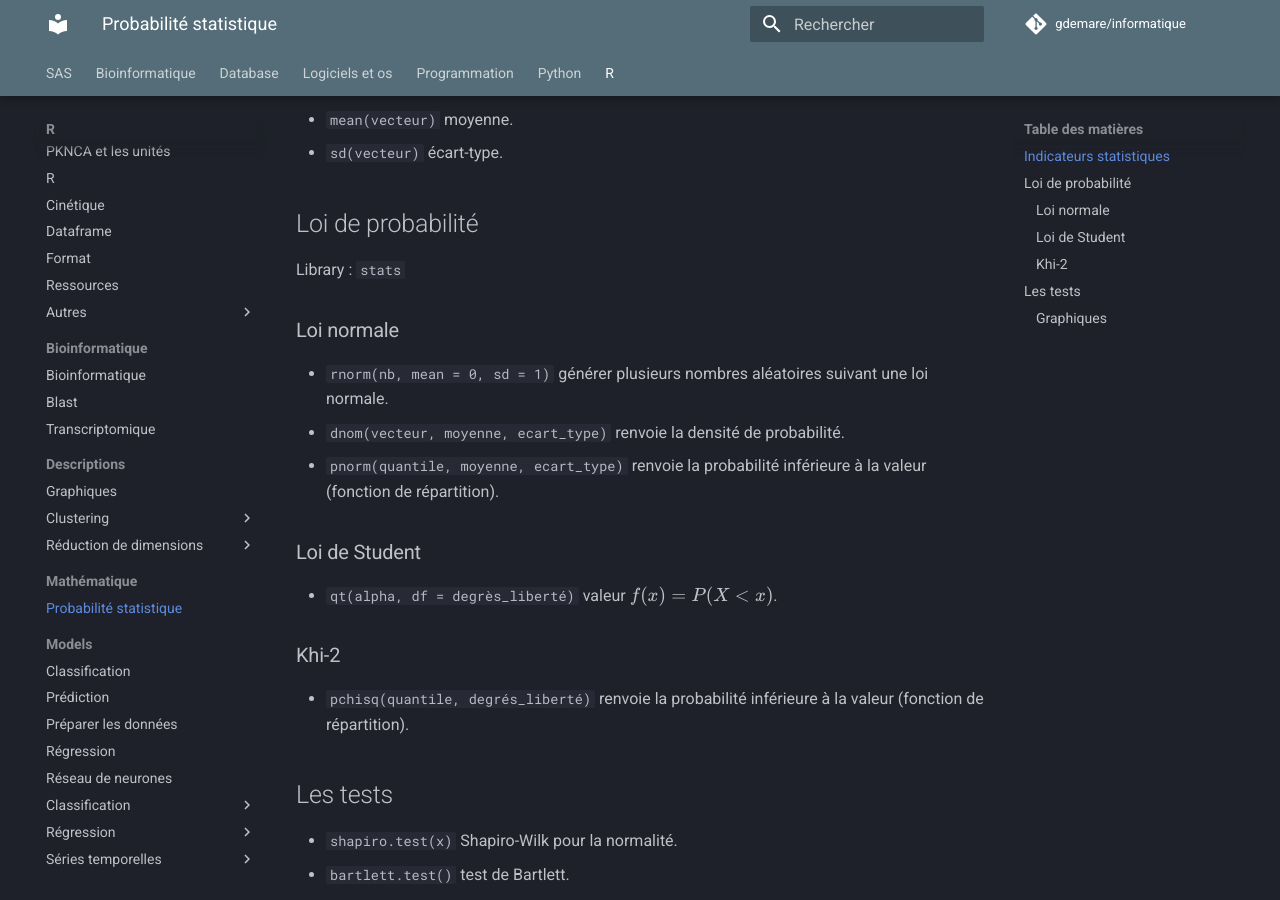
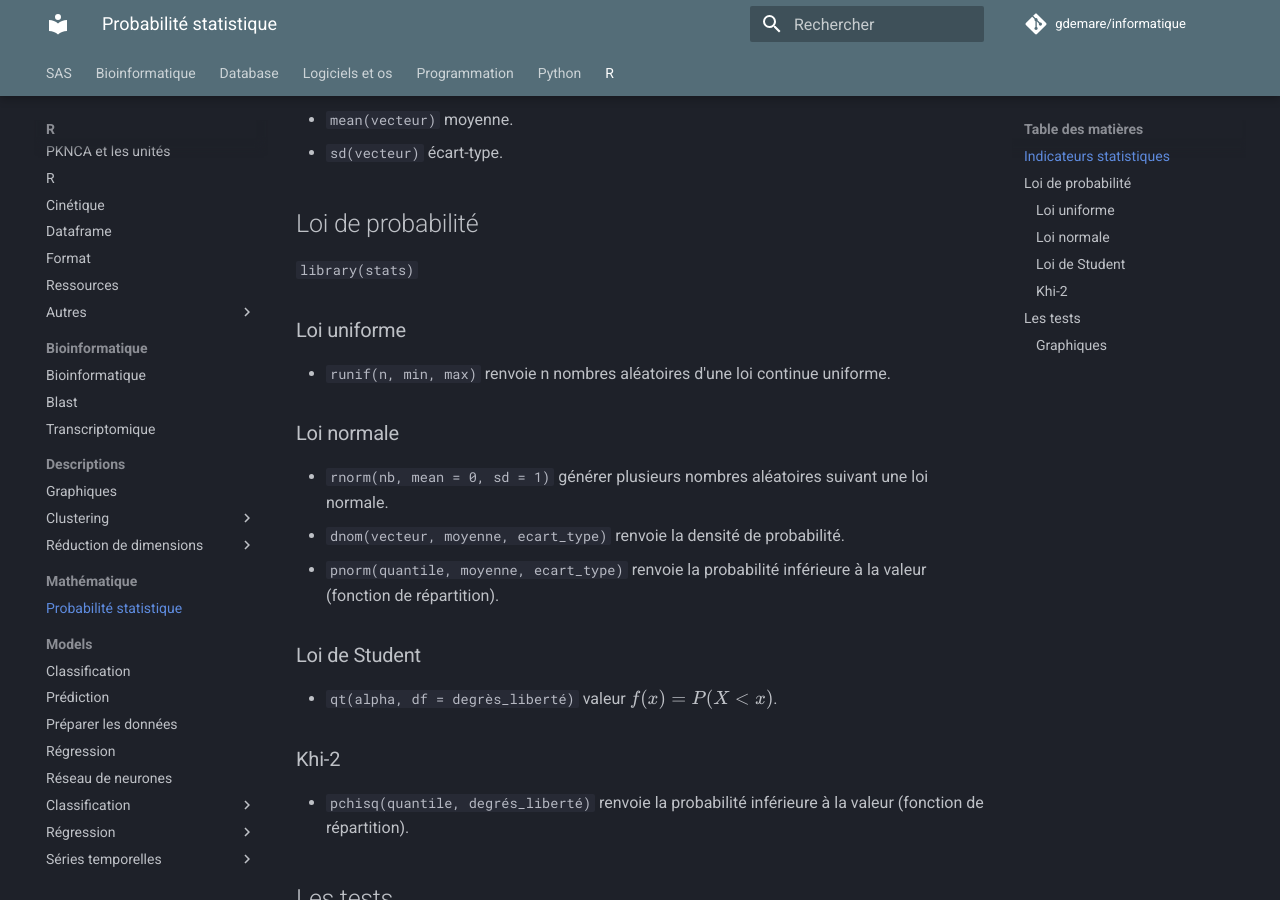
Before and after one commit to gdemare/Informatique, an MkDocs documentation site: the page built from docs/r/mathématique/probabilité statistique.md, in a window 1280 px wide and 900 px high, scrolled down 311 px. Built offline with MkDocs 1.6.1 and Material for MkDocs 9.7.7, drawn with Linux system fonts in a browser that asks for light colours; comment, search, counter and statistics services are not loaded.

Commit message:
Update probabilité statistique.md

```diff
--- a/docs/r/mathématique/probabilité statistique.md
+++ b/docs/r/mathématique/probabilité statistique.md
@@ -7,7 +7,12 @@
 * `sd(vecteur)` écart-type.
 ## Loi de probabilité
 
-Library : `stats`
+`library(stats)`
+
+### Loi uniforme
+
+* `runif(n, min, max)` renvoie n nombres aléatoires d'une loi continue uniforme.
+
 ### Loi normale
 
 * `rnorm(nb, mean = 0, sd = 1)` générer plusieurs nombres aléatoires suivant une loi normale.
```
